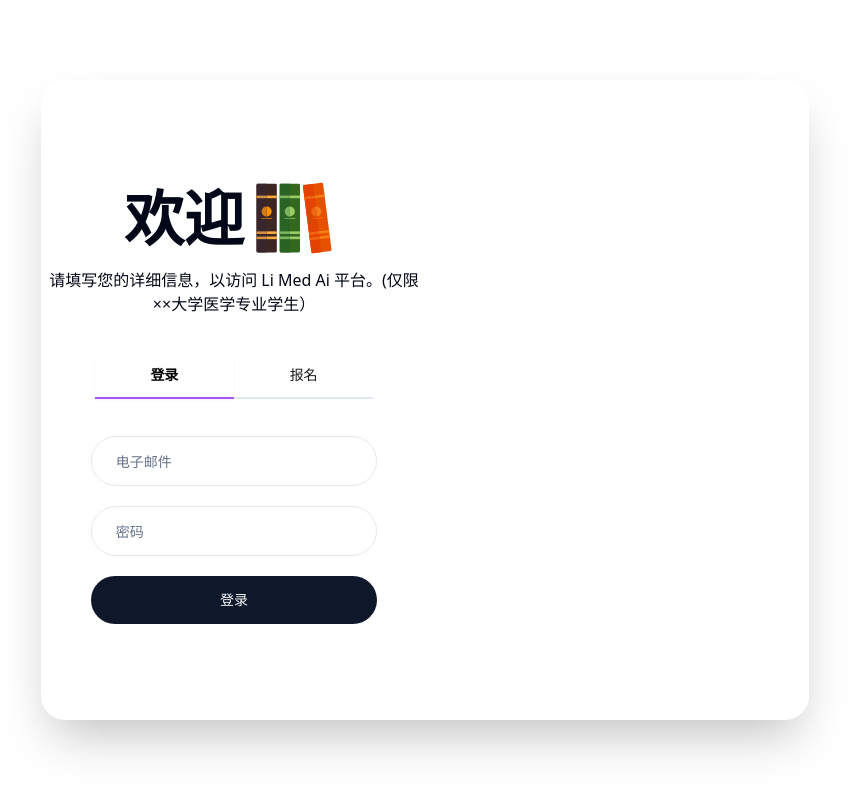
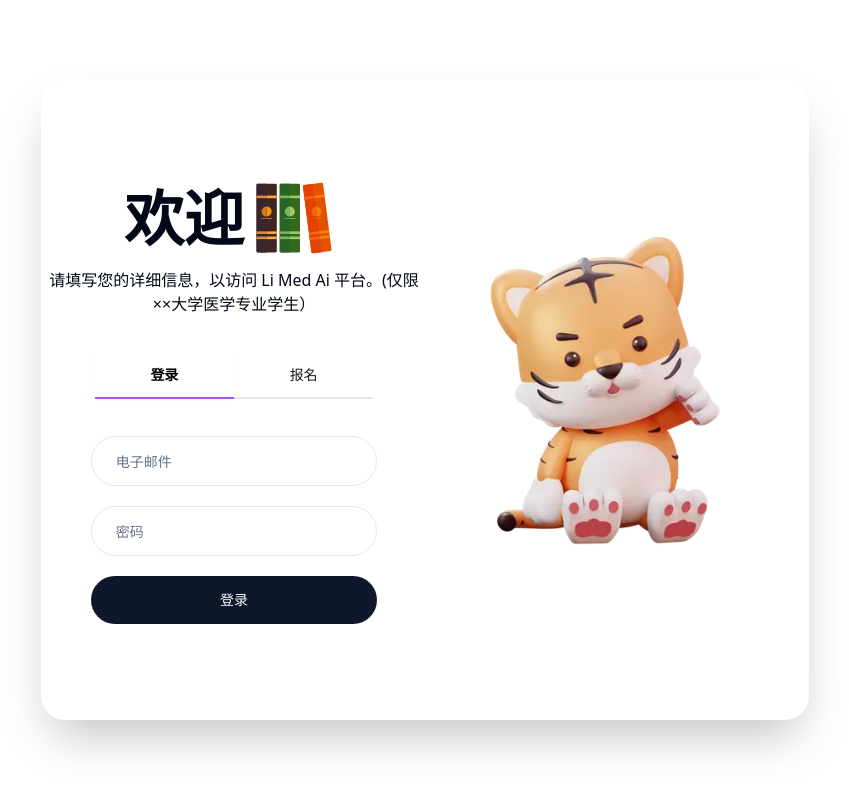
Before and after one commit to ss2d22/LiAiMedChat, a React (Vite) app in the folder limedaichatFrontend/: page /authentication in a window 1280 px wide. Shown: the top 792 px of the page, without its empty margins (215-1064 px from the left). Built offline with nearby package versions, Linux system fonts and the light colour scheme.

Commit message:
added cute tiger on right side of login on larger devices, organised assets folder by moving books and addiing tiger image asset into a seperate folder and exporting accordingly

```diff
--- a/limedaichatFrontend/src/assets/index.ts
+++ b/limedaichatFrontend/src/assets/index.ts
@@ -1,3 +1,4 @@
-import books from "./books.svg";
+import books from "./auth/books.svg";
+import tigerWelcome from "./auth/tiger.png";
 
-export { books };
+export { books, tigerWelcome };
--- a/limedaichatFrontend/src/pages/authentication/index.tsx
+++ b/limedaichatFrontend/src/pages/authentication/index.tsx
@@ -1,4 +1,4 @@
-import { books } from "@/assets";
+import { books, tigerWelcome } from "@/assets";
 import { Input } from "@/components/ui/input";
 import { Tabs, TabsContent, TabsList, TabsTrigger } from "@/components/ui/tabs";
 import { useState } from "react";
@@ -94,7 +94,9 @@ const Auth = () => {
             </Tabs>
           </div>
         </div>
-
+        <div className="hidden xl:flex justify-center items-center">
+          <img src={tigerWelcome} alt="中国新年虎踞龙盘，举手欢迎用户" />
+        </div>
       </div>
     </div>
   );
```
Also changed, not shown: limedaichatFrontend/src/assets/auth/books.svg (renamed from limedaichatFrontend/src/assets/books.svg), limedaichatFrontend/src/assets/auth/tiger.png (added).
